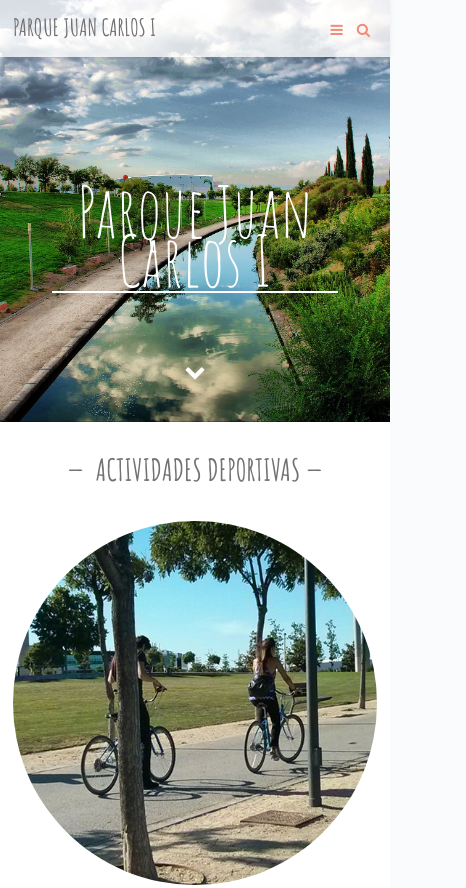
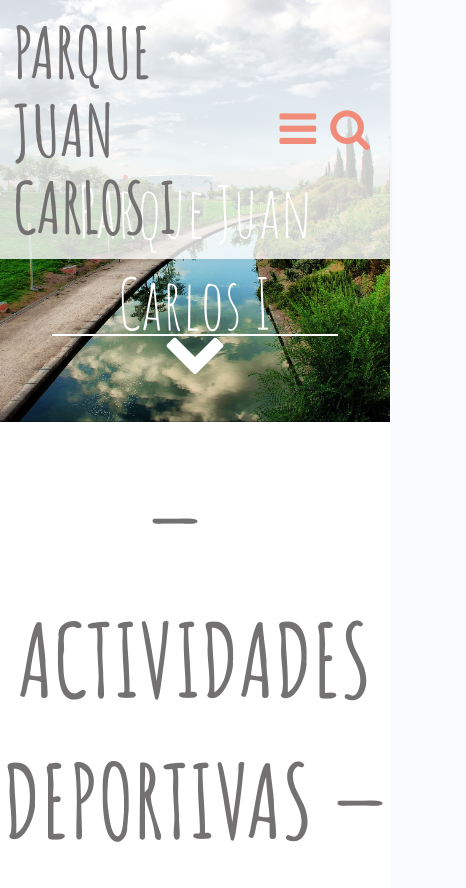
Before and after one commit to Mai-de-jerez/sitio_web, a plain HTML site: page index.html in a window 390 px wide. Shown: the top 888 px of the page, 466 px wide, since content can reach past the window. Drawn offline with Linux system fonts and the light colour scheme.

Commit message:
Update style.css

```diff
--- a/style.css
+++ b/style.css
@@ -2189,10 +2189,29 @@ html {
   text-rendering: optimizeLegibility;
 }
 
+@media screen and (max-width: 39.99em) {
+  html {
+    font-size: 157.5%; /* 3 veces más grande que 52.5% */
+  }
+
+  h1.large {
+    font-size: 53.4rem; /* Aumentamos el tamaño de los encabezados grandes (3 veces más grande que 17.8rem) */
+  }
+
+  /* Otros elementos (como h2, p, etc.) también se pueden ajustar aquí */
+  h2 {
+    font-size: 4rem; /* Ajusta el tamaño de h2 */
+  }
+
+  p {
+    font-size: 2rem; /* Ajusta el tamaño de los párrafos */
+  }
+}
+
+/* Ajustes para pantallas medianas (640px o más) */
 @media screen and (min-width: 40em) {
-  /* 640px */
   html {
-    font-size: 55.5%;
+    font-size: 55.5%; /* Tamaño base para pantallas medianas */
   }
 
   h1.large {
@@ -2200,10 +2219,11 @@ html {
     font-size: 17.8rem;
   }
 }
+
+/* Ajustes para pantallas grandes (920px o más) */
 @media screen and (min-width: 57.5em) {
-  /* 920px */
   html {
-    font-size: 62.5%;
+    font-size: 62.5%; /* Tamaño base para pantallas grandes */
   }
 
   h1.large {
```
